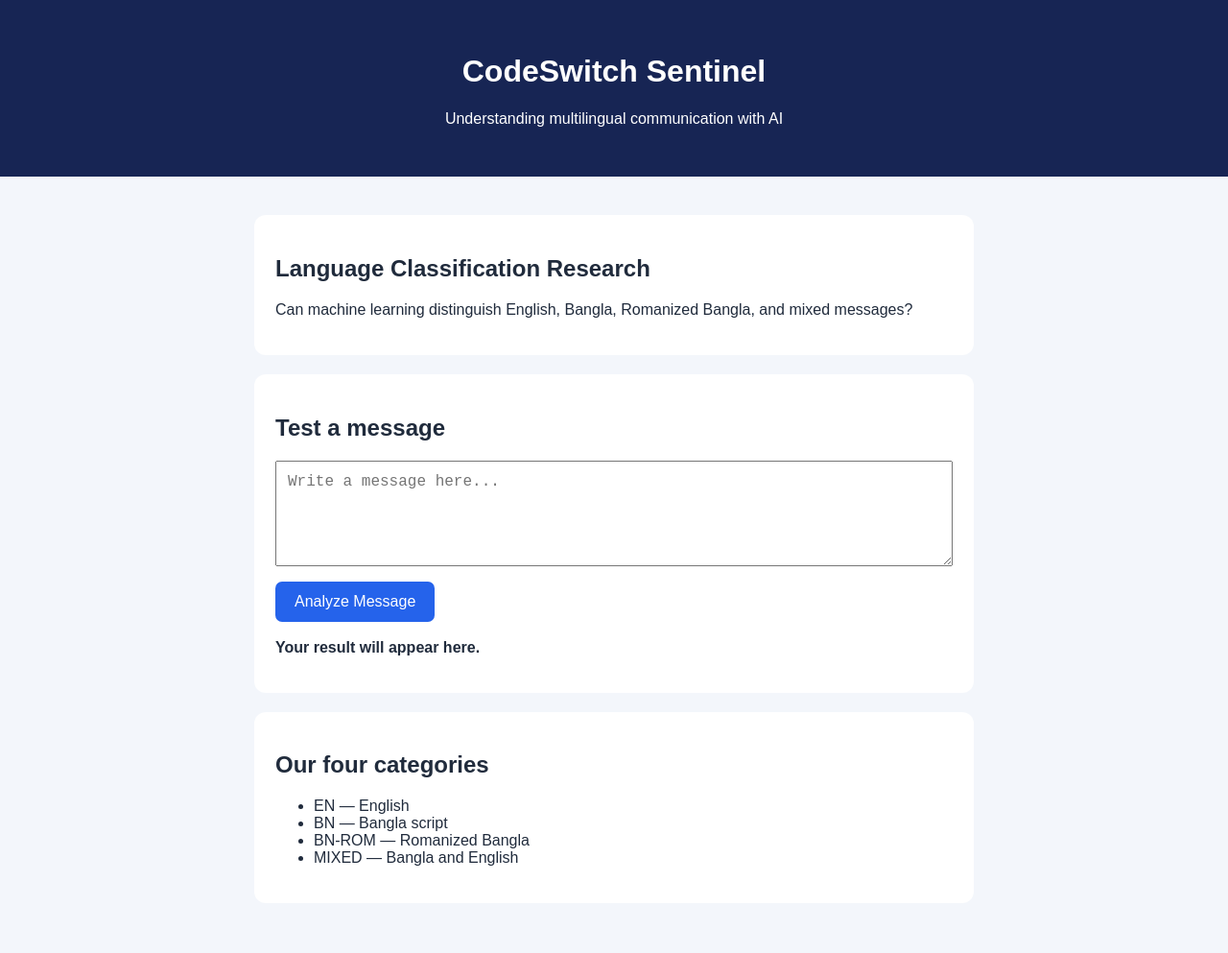
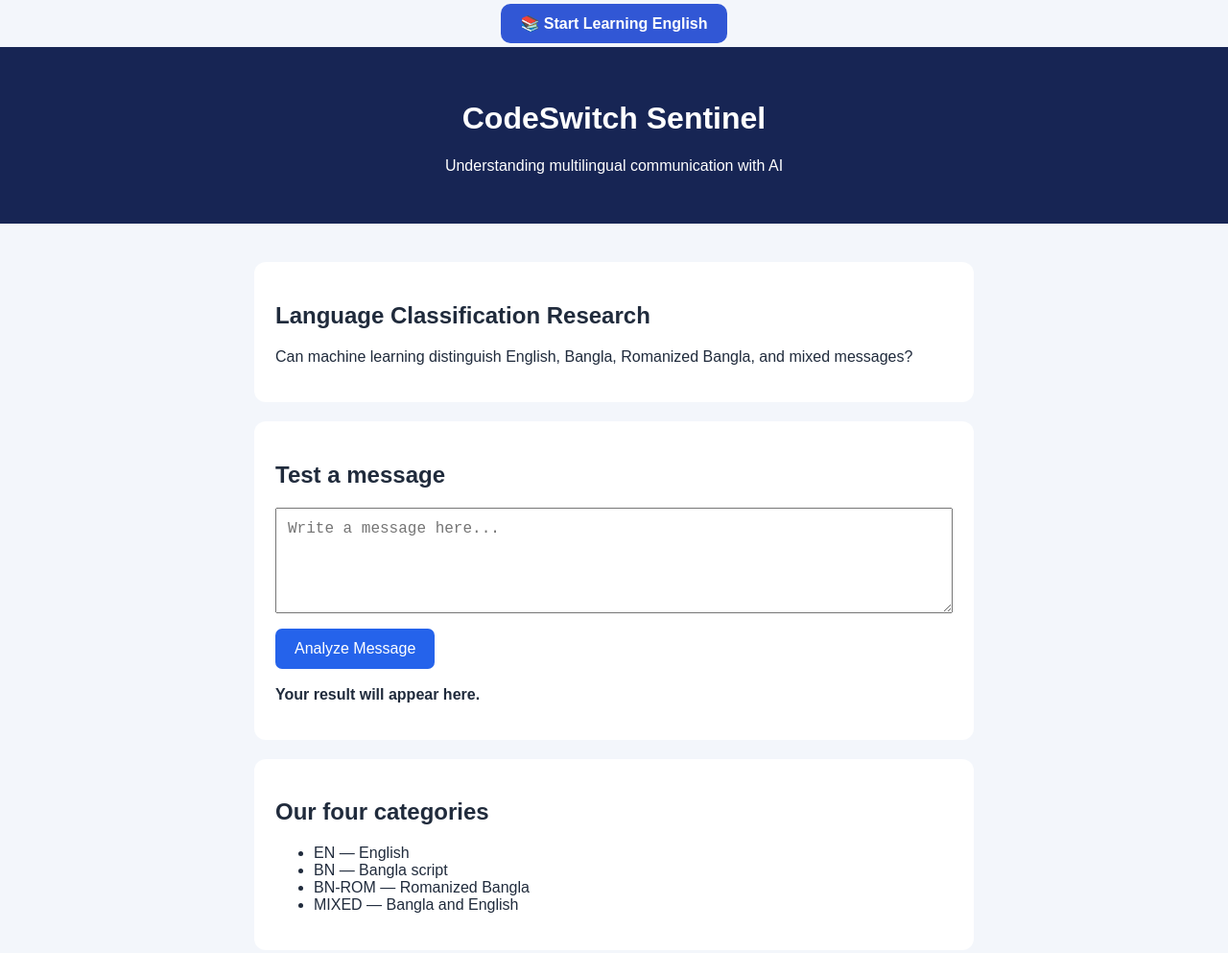
Before and after one commit to aigirl18yearsold/CodeSwitch-sentinel-, a plain HTML site: page index.html in a window 1280 px wide. Shown: the top 993 px of the page at 96% size. Drawn offline with Linux system fonts and the light colour scheme.

Commit message:
Add learning link button to index.html

```diff
--- a/index.html
+++ b/index.html
@@ -8,7 +8,14 @@
     <link rel="stylesheet" href="style.css">
 </head>
 <body>
-
+<div style="text-align:center; padding:15px;">
+  <a href="learn.html"
+     style="background:#3157d5;color:white;
+     padding:12px 20px;border-radius:10px;
+     text-decoration:none;font-weight:bold;">
+    📚 Start Learning English
+  </a>
+</div>
     <header>
         <h1>CodeSwitch Sentinel</h1>
         <p>Understanding multilingual communication with AI</p>
```
